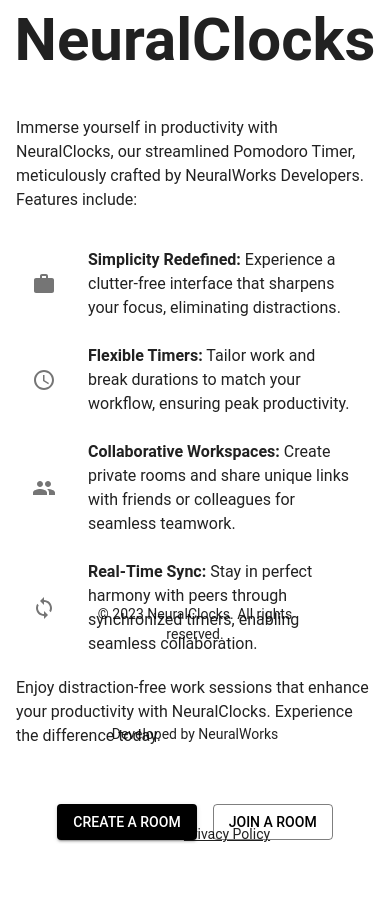
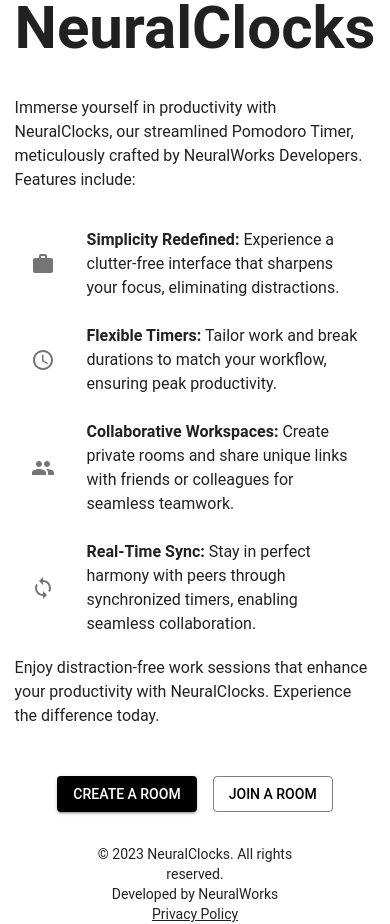
Before and after one commit to SebaaAguilera/pomodoro, a Next.js app: page / in a window 390 px wide. Before the commit the page ends 844 px from the top, so only its background shows below. Built offline with nearby package versions, Linux system fonts and the light colour scheme.

Commit message:
fix: mobile layout

```diff
--- a/src/components/Footer/index.js
+++ b/src/components/Footer/index.js
@@ -18,26 +18,30 @@
     <Box sx={{
       display: 'flex',
       flexDirection: isMobile ? 'column' : 'row',
-      justifyContent: 'center',
       alignItems: 'center',
       textAlign: 'center',
-      gap: 10,
-      position: 'fixed',
+      position: isMobile ? '' : 'fixed',
       bottom: 0,
       width: '100%',
       paddingInline: 10
     }}>
+      <Box sx={{ flex: 1 }}>
         <Typography variant="body2">
           © {new Date().getFullYear()} NeuralClocks. All rights reserved.
         </Typography>
+      </Box>
+      <Box sx={{ flex: 1 }}>
         <Typography variant="body2">
           Developed by NeuralWorks
         </Typography>
-        <Link href="/" color="inherit" sx={{ marginLeft: 8 }}>
+      </Box>
+      <Box sx={{ flex: 1 }}>
+        <Link href="/" color="inherit">
           <Typography variant="body2">
             Privacy Policy
           </Typography>
         </Link>
+      </Box>
     </Box>
   );
 }
--- a/src/pages/index.js
+++ b/src/pages/index.js
@@ -47,13 +47,13 @@
         height: '100vh'
       }}
       >
+
+      <Box sx={{ marginBottom: 4 }}>
         <Typography
           variant="h2"
           component="div"
           fontWeight={700}
-        sx={{
-          marginBottom: 5
-        }}
+          sx={{ marginTop: 10, marginBottom: 4 }}
           >
           NeuralClocks
         </Typography>
@@ -80,8 +80,10 @@
         <Typography variant="body1" paragraph>
           Enjoy distraction-free work sessions that enhance your productivity with NeuralClocks. Experience the difference today.
         </Typography>
+      </Box>
 
-      <Box sx={{ display: 'flex', gap: 2, marginTop: 5 }}>
+
+      <Box sx={{ display: 'flex', gap: 2, marginBottom: 15 }}>
         <Button href="/pomodoro" variant="contained" color="primary">
           Create a Room
         </Button>
```
Lines whose indentation alone changed are shown as unchanged.
